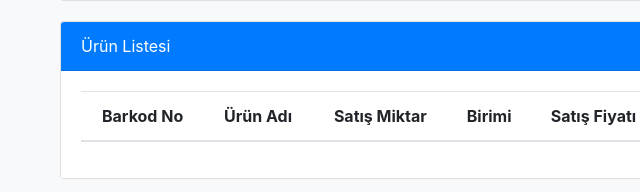
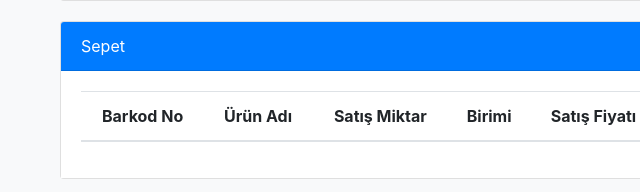
Before and after one commit to suleyman-yilmaz/nodejs-stokTakipSistemi, a website: page public/satisEkrani.html in a window 1280 px wide. Shown: the part 608-800 px from the top of the page, 25-665 px from the left. Drawn offline with nearby package versions, Linux system fonts and the light colour scheme.

Commit message:
Initial Commit

```diff
--- a/public/satisEkrani.html
+++ b/public/satisEkrani.html
@@ -159,7 +159,7 @@
 
         <div class="card">
             <div class="card-header">
-                Ürün Listesi
+                Sepet
             </div>
             <div class="card-body">
                 <table class="table">
```
